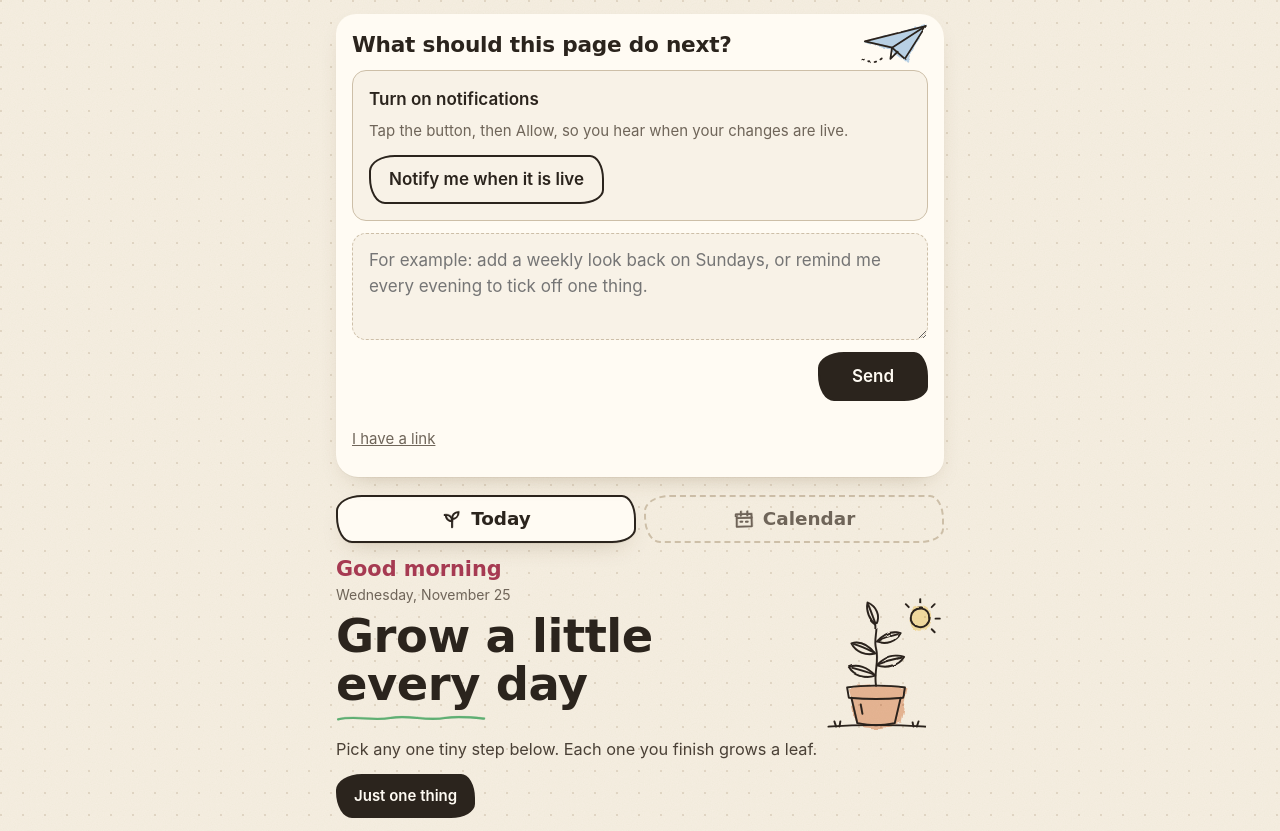
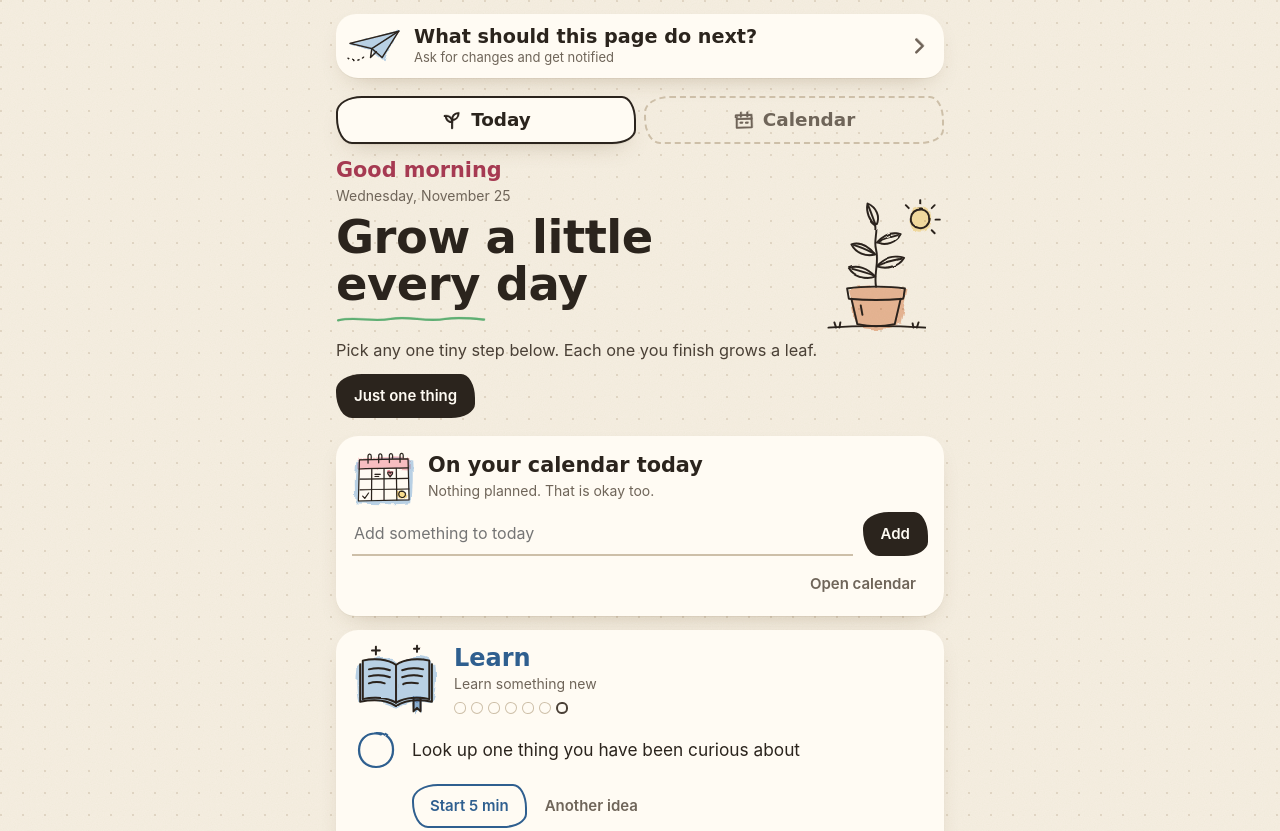
Before and after one commit to eman2XR/adhd, a website: page web/index.html in a window 1280 px wide. Shown: the top 831 px of the page. Drawn offline with Linux system fonts and the light colour scheme; no server answers.

Commit message:
Request box as a button at the top that opens a popup

```diff
--- a/web/ask.css
+++ b/web/ask.css
@@ -105,9 +105,52 @@ body.is-empty #site {
 .ask-steps + .ask-hint { margin-top: 12px; }
 
 .ask-top { max-width: 640px; margin: 0 auto; padding: max(16px, env(safe-area-inset-top)) max(16px, env(safe-area-inset-right)) 0 max(16px, env(safe-area-inset-left)); }
-.ask-top .ask { max-width: none; padding: 16px; background: var(--ask-card); border: 1px solid var(--ask-line); border-radius: 16px; }
-.ask-top .ask-title { font-size: 1.15rem; margin-bottom: 12px; }
-.ask-top .ask-notify { margin: 0 0 12px; }
-.ask-top .ask-notify:has(.ask-steps), .ask-top .ask-notify--nudge, .ask-top .ask-notify:has(.ask-notify-title) { background: var(--ask-bg); }
-.ask-top .ask-field { background: var(--ask-bg); }
-.ask-top .ask-history { margin-top: 12px; }
+.ask-dialog .ask-title { font-size: 1.15rem; margin-bottom: 12px; }
+.ask-dialog .ask-notify { margin: 0 0 12px; }
+.ask-dialog .ask-notify:has(.ask-steps), .ask-dialog .ask-notify--nudge, .ask-dialog .ask-notify:has(.ask-notify-title) { background: var(--ask-bg); }
+.ask-dialog .ask-field { background: var(--ask-bg); }
+.ask-dialog .ask-history { margin-top: 12px; }
+
+.ask-open {
+  display: flex;
+  align-items: center;
+  gap: 12px;
+  width: 100%;
+  min-height: 56px;
+  padding: 12px 16px;
+  font: inherit;
+  text-align: left;
+  color: var(--ask-ink);
+  background: var(--ask-card);
+  border: 1px solid var(--ask-line);
+  border-radius: 16px;
+  cursor: pointer;
+  -webkit-tap-highlight-color: transparent;
+}
+.ask-open-text { flex: 1; display: flex; flex-direction: column; min-width: 0; }
+.ask-open-title { font-weight: 600; }
+.ask-open-sub { font-size: 14px; color: var(--ask-muted); }
+.ask-open-arrow { flex: none; font-size: 26px; line-height: 1; color: var(--ask-muted); }
+
+.ask-dialog {
+  width: min(560px, calc(100vw - 24px));
+  max-height: calc(100dvh - 32px);
+  padding: 0;
+  overflow: auto;
+  color: var(--ask-ink);
+  background: var(--ask-card);
+  border: 0;
+  border-radius: 20px;
+  overscroll-behavior: contain;
+}
+.ask-dialog::backdrop { background: rgb(0 0 0 / 0.4); }
+.ask-dialog .ask { position: relative; max-width: none; padding: 20px 16px 18px; }
+.ask-dialog .ask-title { padding-right: 84px; }
+.ask-dialog .ask-title:focus { outline: none; }
+.ask-close { position: absolute; top: 12px; right: 12px; z-index: 1; }
+.ask-dialog[open] { animation: ask-in 0.22s ease-out; }
+@keyframes ask-in {
+  from { opacity: 0; transform: translateY(14px); }
+  to { opacity: 1; transform: none; }
+}
+@media (prefers-reduced-motion: reduce) { .ask-dialog[open] { animation: none; } }
--- a/web/js/ask.js
+++ b/web/js/ask.js
@@ -1,5 +1,5 @@
-// The request box: an empty page asks what it should become; once the page has content, a smaller version of the same
-// box stays at the top so more changes can be asked for. Also shows the status of earlier requests and turns notifications on.
+// The request box: an empty page asks what it should become; once the page has content, a button at the top opens the
+// same box in a popup so more changes can be asked for. Also shows the status of earlier requests and turns notifications on.
 
 import { flush, pending, queue, requestIssue, requests, saveLink, token } from './github.js';
 import { currentSubscription, enablePush, pushSupport } from './push.js';
@@ -108,7 +108,7 @@ function panel({ inPage }) {
   return el(
     'section',
     { class: inPage ? 'ask ask--page' : 'ask' },
-    inPage ? el('h1', { class: 'ask-title' }, 'What should this page be?') : el('h2', { class: 'ask-title' }, 'What should this page do next?'),
+    inPage ? el('h1', { class: 'ask-title' }, 'What should this page be?') : el('h2', { class: 'ask-title', tabindex: '-1', autofocus: true }, 'What should this page do next?'),
     notify,
     form,
     linkBox,
@@ -206,8 +206,29 @@ function mount() {
     document.body.classList.add('is-empty');
     (site || document.body).append(panel({ inPage: true }));
   } else {
-    const top = el('div', { class: 'ask-top' }, panel({ inPage: false }));
-    site.before(top);
+    const dialog = el('dialog', { class: 'ask-dialog', 'aria-label': 'What should this page do next?' });
+    const close = el('button', { class: 'button ask-close', type: 'button', onclick: () => dialog.close() }, 'Close');
+    // A tap on the dimmed backdrop closes the popup; the box itself fills the dialog, so taps inside never reach it.
+    dialog.addEventListener('click', (e) => {
+      if (e.target === dialog) dialog.close();
+    });
+    const open = el(
+      'button',
+      {
+        class: 'ask-open',
+        type: 'button',
+        'aria-haspopup': 'dialog',
+        onclick: () => {
+          const box = panel({ inPage: false });
+          dialog.replaceChildren(close, box);
+          document.dispatchEvent(new CustomEvent('ask:panel', { detail: box }));
+          dialog.showModal();
+        },
+      },
+      el('span', { class: 'ask-open-text' }, el('span', { class: 'ask-open-title' }, 'What should this page do next?'), el('span', { class: 'ask-open-sub' }, 'Ask for changes and get notified')),
+      el('span', { class: 'ask-open-arrow', 'aria-hidden': 'true' }, '\u203a'),
+    );
+    site.before(el('div', { class: 'ask-top' }, open, dialog));
   }
   document.dispatchEvent(new CustomEvent('ask:ready'));
   flush();
--- a/web/js/site.js
+++ b/web/js/site.js
@@ -1,7 +1,7 @@
 // Grow a little every day: one tiny step in each area of life the friend wants to grow in, a "just one thing" mode
 // for heavy days, a five-minute start timer, a week of progress, and a line about today. Everything stays on this device.
 
-import { areaArt, calendarArt, calendarMiniArt, checkArt, clockArt, heartArt, installDefs, planeArt, plant, sproutArt, squiggleArt, starArt } from './art.js';
+import { areaArt, arrowArt, calendarArt, calendarMiniArt, checkArt, clockArt, heartArt, installDefs, planeArt, plant, sproutArt, squiggleArt, starArt } from './art.js';
 import { afterRender, calendarView, cleanEvents, openOn, planCard } from './calendar.js';
 import { dayKey, el, reducedMotion } from './util.js';
 
@@ -531,10 +531,12 @@ window.addEventListener('pageshow', rolledOver);
 window.addEventListener('focus', rolledOver);
 setInterval(rolledOver, 60 * 1000);
 
-// The request box (ask.js) sits above the page; give it a paper plane so it belongs to the same notebook.
+// The request button (ask.js) sits above the page; draw it into the same notebook: a paper plane and a pencil arrow.
 document.addEventListener('ask:ready', () => {
-  const box = document.querySelector('.ask-top .ask');
-  if (box && !box.querySelector('.ask-doodle')) box.prepend(el('span', { class: 'ask-doodle' }, planeArt()));
+  const open = document.querySelector('.ask-open');
+  if (!open || open.querySelector('.ask-open-icon')) return;
+  open.prepend(el('span', { class: 'ask-open-icon' }, planeArt()));
+  open.querySelector('.ask-open-arrow')?.replaceChildren(arrowArt('right'));
 });
 
 installDefs();
--- a/web/site.css
+++ b/web/site.css
@@ -334,18 +334,26 @@ body {
   to { transform: translate(var(--dx), var(--dy)) rotate(var(--r2)) scale(1); opacity: 0; }
 }
 
-/* The request box above the page */
+/* The request button above the page, and its popup */
 .ask-top { padding-top: max(14px, env(safe-area-inset-top)); }
-.ask-top .ask { position: relative; padding: 18px 16px 16px; border: 0; border-radius: 20px 24px 19px 22px; box-shadow: var(--shadow); }
-.ask-top .ask-title { margin: 0 0 12px; padding-right: 78px; font: 700 1.35rem/1.2 var(--hand); }
-.ask-doodle { position: absolute; top: 8px; right: 12px; pointer-events: none; }
-.ask-doodle .art { width: 72px; height: 45px; }
-.ask-top .ask-field { border: 1.5px dashed var(--line-strong); border-radius: 14px; }
-.ask-top .ask-field:focus { outline: 2px solid var(--ink); border-color: transparent; }
-.ask-top .button { color: var(--ink); background: transparent; border: 2px solid var(--ink); border-radius: var(--wobbly); }
-.ask-top .button--primary { color: var(--card); background: var(--ink); }
-.ask-top .ask-steps { color: var(--ink-soft); }
-.ask-top .ask-item--live .ask-badge { color: var(--c-move); }
+.ask-open { gap: 10px; min-height: 64px; padding: 8px 14px 8px 10px; border: 0; border-radius: 20px 24px 19px 22px; box-shadow: var(--shadow); }
+.ask-open:active { transform: translateY(1px); }
+.ask-open-icon .art { width: 58px; height: 36px; }
+.ask-open-title { font: 700 1.2rem/1.2 var(--hand); }
+.ask-open-sub { font-size: 13px; }
+.ask-open-arrow .art { width: 22px; height: 22px; }
+.ask-open-arrow .ink path { stroke: var(--muted); stroke-width: 2.6; }
+.ask-dialog { border-radius: 22px 26px 21px 24px; box-shadow: 0 24px 60px -20px rgb(0 0 0 / 0.5); }
+.ask-dialog::backdrop { background: rgb(40 30 20 / 0.45); }
+.ask-dialog .ask { padding: 22px 18px 18px; }
+.ask-dialog .ask-title { margin: 0 0 14px; font: 700 1.45rem/1.2 var(--hand); }
+.ask-dialog .ask-field { border: 1.5px dashed var(--line-strong); border-radius: 14px; }
+.ask-dialog .ask-field:focus { outline: 2px solid var(--ink); border-color: transparent; }
+.ask-dialog .button { color: var(--ink); background: transparent; border: 2px solid var(--ink); border-radius: var(--wobbly); }
+.ask-dialog .button--primary { color: var(--card); background: var(--ink); }
+.ask-dialog .ask-close { border-color: transparent; color: var(--muted); }
+.ask-dialog .ask-steps { color: var(--ink-soft); }
+.ask-dialog .ask-item--live .ask-badge { color: var(--c-move); }
 
 @media (prefers-reduced-motion: reduce) {
   .check.is-new .ink path.tick, .leaf.is-new .wash { animation: none; }
```
Also changed, not shown: docs/REQUESTS.md (+4 -0 lines), .claude/skills/site-loop/SKILL.md, README.md.
